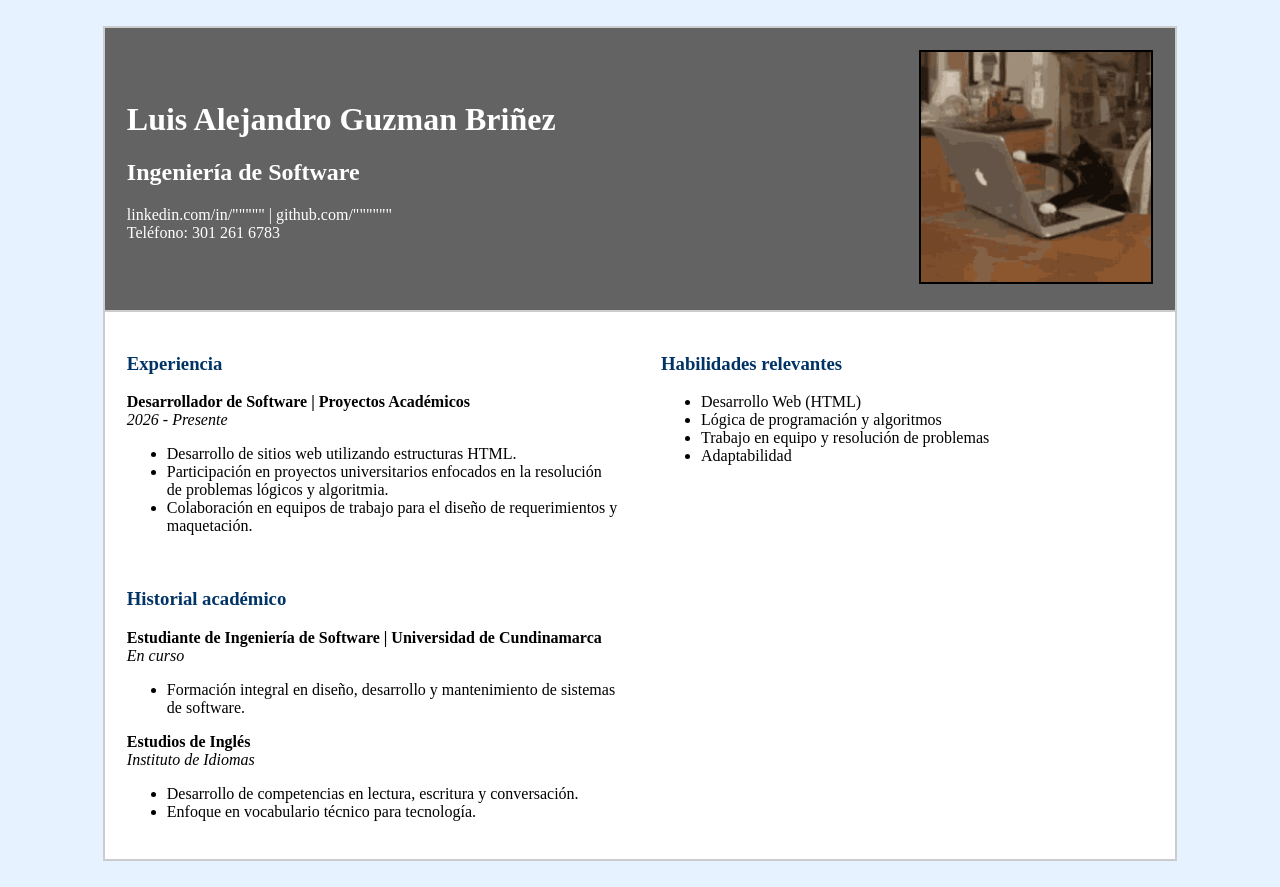
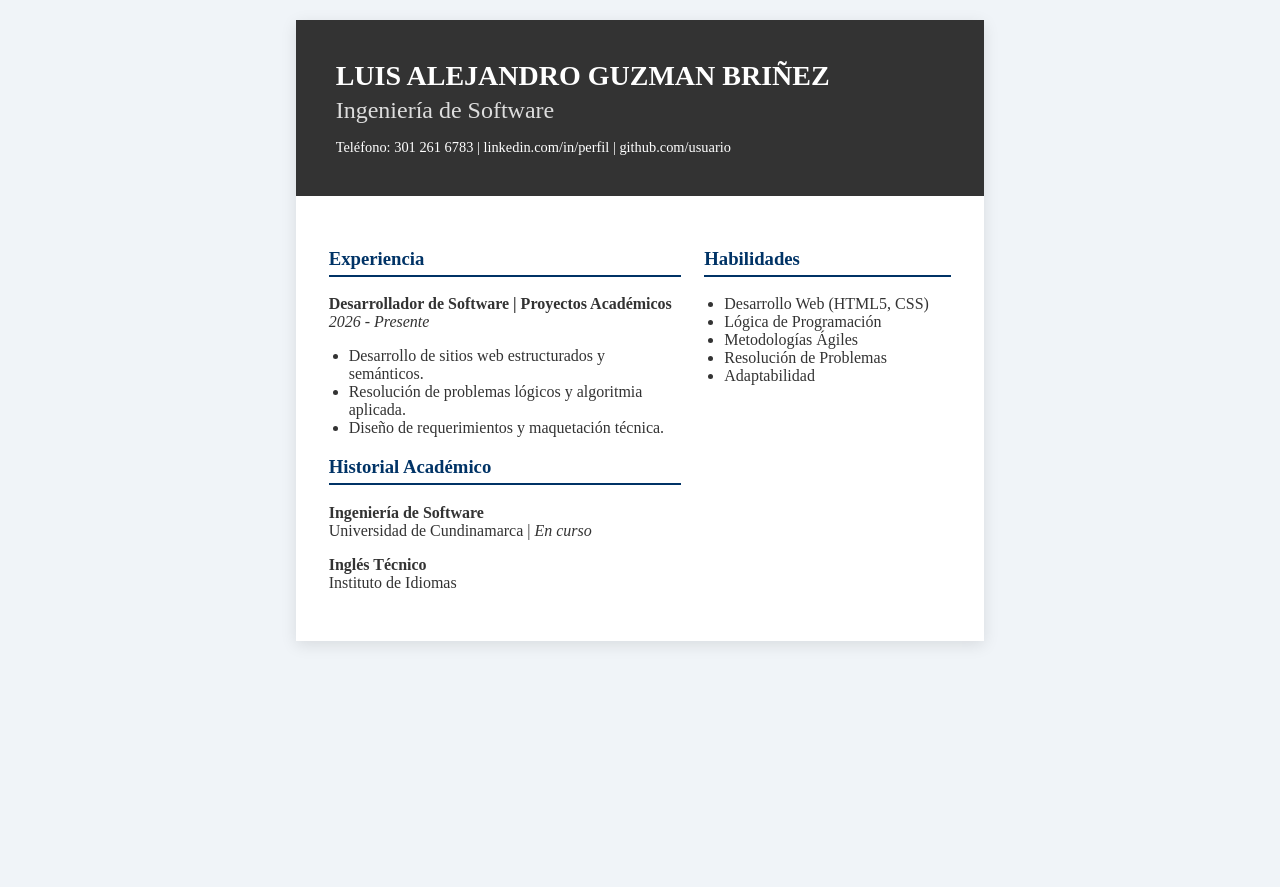
Before and after one commit to Luisito-Pyton/R1A3S4_HOJADEVIDA, a plain HTML site: page index.html in a window 1280 px wide. After the commit the page ends 800 px from the top, so only its background shows below. Drawn offline with Linux system fonts and the light colour scheme.

Commit message:
Update index.html

```diff
--- a/index.html
+++ b/index.html
@@ -1,99 +1,89 @@
 <!DOCTYPE html>
-<html>
+<html lang="es">
 <head>
+    <meta charset="UTF-8">
     <title>Hoja de Vida - Luis Alejandro</title>
+    <style>
+        body {
+            font-family: 'Times New Roman', serif;
+            background-color: #f0f4f8;
+            margin: 0;
+            padding: 20px;
+            color: #333;
+        }
+        .main-table {
+            max-width: 850px;
+            margin: auto;
+            background-color: white;
+            border-collapse: collapse;
+            box-shadow: 0 4px 15px rgba(0,0,0,0.1);
+        }
+        .header {
+            background-color: #333;
+            color: white;
+            padding: 40px;
+        }
+        .content {
+            padding: 30px;
+        }
+        h1 { margin: 0; font-size: 28px; text-transform: uppercase; }
+        h2 { margin: 5px 0; font-weight: normal; color: #ddd; }
+        h3 { color: #003366; border-bottom: 2px solid #003366; padding-bottom: 5px; }
+        ul { padding-left: 20px; }
+        .contact-info { font-size: 0.9em; margin-top: 15px; }
+        .section-table { width: 100%; border: none; }
+    </style>
 </head>
-<body bgcolor="#e6f2ff">
+<body>
 
-    <br>
-    <center>
-        <table border="1" width="85%" bgcolor="white" cellpadding="0" cellspacing="0" bordercolor="#cccccc">
-
-            <tr bgcolor="#636363">
-                <td padding="20">
-                    <table border="0" width="100%" cellpadding="20">
+    <table class="main-table">
         <tr>
-                            <td width="75%">
-                                <font color="white" face="Times New Roman, serif">
+            <td class="header">
                 <h1>Luis Alejandro Guzman Briñez</h1>
                 <h2>Ingeniería de Software</h2>
-                                    <p>
-                                        linkedin.com/in/""""" | github.com/"""""" <br>
-                                        Teléfono: 301 261 6783
-                                    </p>
-                                </font>
-                            </td>
-                            <td width="25%" align="center">
-                                <img src="cat.gif" alt="Foto de perfil" width="230" height="230" border="2">
-                            </td>
-                        </tr>
-                    </table>
+                <div class="contact-info">
+                    Teléfono: 301 261 6783 | linkedin.com/in/perfil | github.com/usuario
+                </div>
             </td>
         </tr>
 
         <tr>
-                <td>
-                    <table border="0" width="100%" cellpadding="20">
+            <td class="content">
+                <table class="section-table">
                     <tr>
-                            <td width="50%" valign="top">
-                                <font face="Times New Roman, serif" color="#003366">
+                        <td width="60%" valign="top" style="padding-right: 20px;">
                             <h3>Experiencia</h3>
-                                </font>
-                                <font face="Times New Roman, serif">
                             <p><b>Desarrollador de Software | Proyectos Académicos</b><br>
                             <i>2026 - Presente</i></p>
                             <ul>
-                                        <li>Desarrollo de sitios web utilizando estructuras HTML.</li>
-                                        <li>Participación en proyectos universitarios enfocados en la resolución de problemas lógicos y algoritmia.</li>
-                                        <li>Colaboración en equipos de trabajo para el diseño de requerimientos y maquetación.</li>
-                                    </ul>
-                                </font>
-
-                                <br>
-
-                                <font face="Times New Roman, serif" color="#003366">
-                                    <h3>Historial académico</h3>
-                                </font>
-                                <font face="Times New Roman, serif">
-                                    <p><b>Estudiante de Ingeniería de Software | Universidad de Cundinamarca</b><br>
-                                    <i>En curso</i></p>
-                                    <ul>
-                                        <li>Formación integral en diseño, desarrollo y mantenimiento de sistemas de software.</li>
+                                <li>Desarrollo de sitios web estructurados y semánticos.</li>
+                                <li>Resolución de problemas lógicos y algoritmia aplicada.</li>
+                                <li>Diseño de requerimientos y maquetación técnica.</li>
                             </ul>
 
-                                    <p><b>Estudios de Inglés</b><br>
-                                    <i>Instituto de Idiomas</i></p>
-                                    <ul>
-                                        <li>Desarrollo de competencias en lectura, escritura y conversación.</li>
-                                        <li>Enfoque en vocabulario técnico para tecnología.</li>
-                                    </ul>
-                                </font>
+                            <h3>Historial Académico</h3>
+                            <p><b>Ingeniería de Software</b><br>
+                            Universidad de Cundinamarca | <i>En curso</i></p>
+
+                            <p><b>Inglés Técnico</b><br>
+                            Instituto de Idiomas</p>
                         </td>
 
-                            <td width="50%" valign="top">
-                                <font face="Times New Roman, serif" color="#003366">
-                                    <h3>Habilidades relevantes</h3>
-                                </font>
-                                <font face="Times New Roman, serif">
+                        <td width="40%" valign="top">
+                            <h3>Habilidades</h3>
                             <ul>
-                                        <li>Desarrollo Web (HTML)</li>
-                                        <li>Lógica de programación y algoritmos</li>
-                                        <li>Trabajo en equipo y resolución de problemas</li>
+                                <li>Desarrollo Web (HTML5, CSS)</li>
+                                <li>Lógica de Programación</li>
+                                <li>Metodologías Ágiles</li>
+                                <li>Resolución de Problemas</li>
                                 <li>Adaptabilidad</li>
                             </ul>
-                                </font>
-
-                                <br><br>
-
-
                         </td>
                     </tr>
                 </table>
             </td>
         </tr>
     </table>
-    </center>
-    <br>
 
 </body>
 </html>
```
Lines whose indentation alone changed are shown as unchanged.
